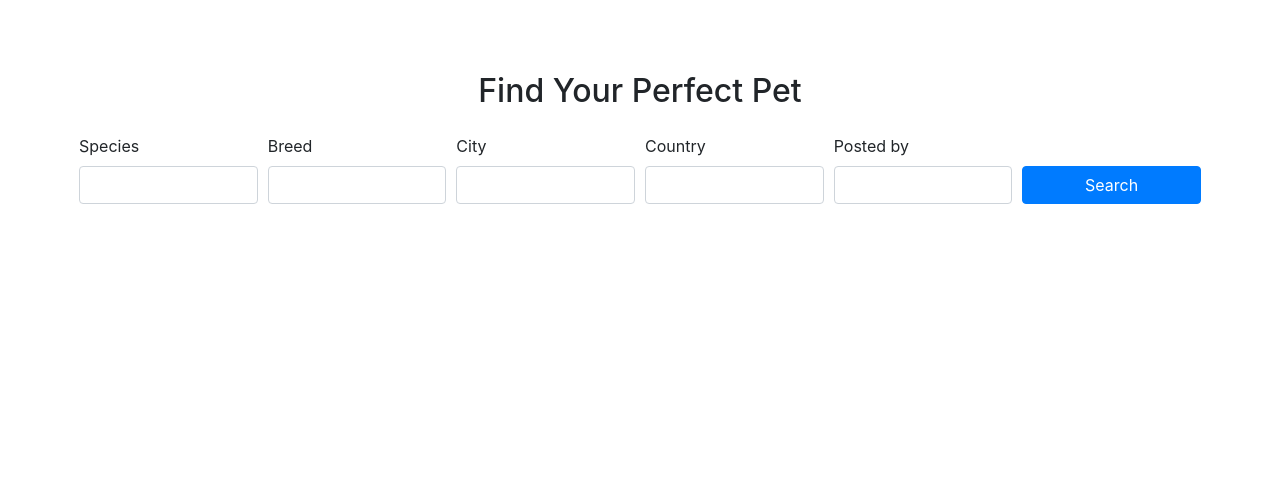
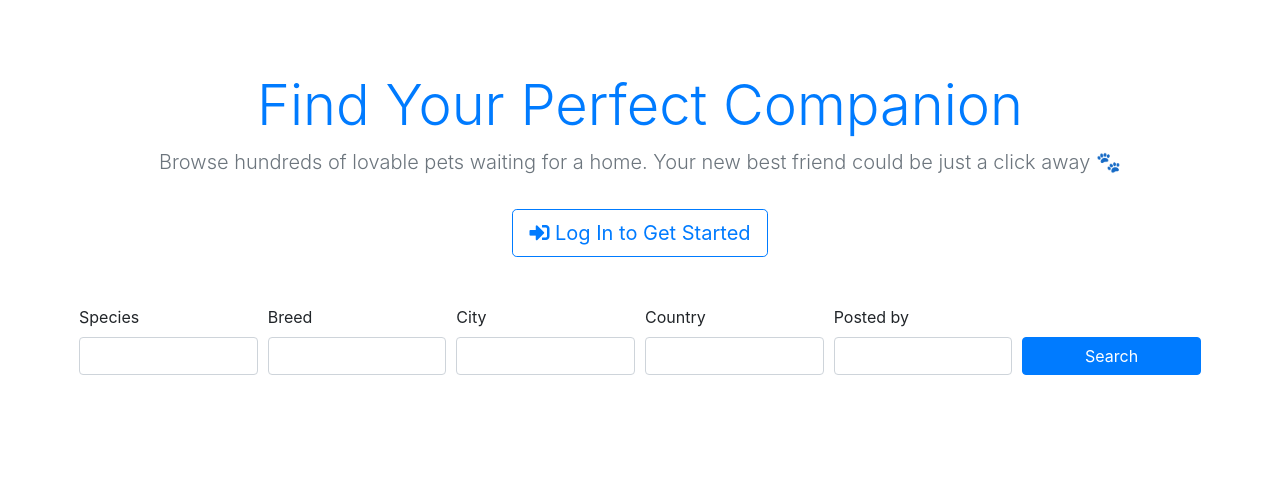
Before and after one commit to sahlaouiahmed/adopetspalatform, a Django app: page / in a window 1280 px wide. Shown: the part 56-553 px from the top of the page. Run offline with Django 4.2, Linux system fonts and the light colour scheme; data that the repository does not hold is empty; parts of the project's set-up code (start-up, migrations or seed data) failed here and were passed over; some libraries are stand-ins or nearby versions.

Commit message:
Update: latest changes to Adopets Platform

```diff
--- a/CI_project4/settings.py
+++ b/CI_project4/settings.py
@@ -31,7 +31,7 @@ TEMPLATES_DIR = os.path.join(BASE_DIR, 'templates')
 SECRET_KEY = os.getenv('SECRET_KEY', 'default-secret-key')
 
 # SECURITY WARNING: don't run with debug turned on in production!
-DEBUG = False
+DEBUG = True
 
 ALLOWED_HOSTS = ['8000-sahlaouiahm-adopetsplat-pk9ymb7wjw2.ws.codeinstitute-ide.net','127.0.0.1', 'localhost','.herokuapp.com']
 
--- a/adopets_platform/templates/adopets_platform/index.html
+++ b/adopets_platform/templates/adopets_platform/index.html
@@ -1,29 +1,35 @@
-{% extends "base.html" %}
-{% load custom_filters %}
-{% block content %}
-<div class="container-fluid mt-5" style="width: 90%; margin: auto;">
-    <h2 class="text-center mb-4">Find Your Perfect Pet</h2>
+{% extends "base.html" %} {% load custom_filters %} {% block content %}
+<div class="container-fluid mt-5" style="width: 90%; margin: auto">
+  <div class="text-center my-5">
+    <h1 class="display-4 fw-bold text-primary">Find Your Perfect Companion</h1>
+    <p class="lead text-muted">
+      Browse hundreds of lovable pets waiting for a home. Your new best friend
+      could be just a click away 🐾
+    </p>
+
     {% if user.is_authenticated %}
-    <div class="text-center mt-4">
-        <a href="{% url 'add_pet' %}" class="btn btn-success">Add a New Pet</a>
+    <a href="{% url 'add_pet' %}" class="btn btn-primary btn-lg mt-3">
+      <i class="fas fa-plus-circle me-2"></i> Share a Pet for Adoption
+    </a>
+    {% else %}
+    <a href="{% url 'login' %}" class="btn btn-outline-primary btn-lg mt-3">
+      <i class="fas fa-sign-in-alt me-2"></i> Log In to Get Started
+    </a>
+    {% endif %}
   </div>
-    <br><br>
-    {% endif %}
+
   {% if messages %}
   <div class="alert alert-success" role="alert" id="success-message">
-        {% for message in messages %}
-        {{ message }}
-        {% endfor %}
+    {% for message in messages %} {{ message }} {% endfor %}
   </div>
   <script>
     setTimeout(function () {
-            var message = document.getElementById('success-message');
-            if (message) {
-                message.style.display = 'none';
-            }
-        }, 6000); // Hide message after 6 seconds
+      const message = document.getElementById("success-message");
+      if (message) message.style.display = "none";
+    }, 6000);
   </script>
   {% endif %}
+
   <form method="get" class="justify-content-center">
     <div class="form-row align-items-end justify-content-center mb-3">
       <div class="col-md-2">
@@ -51,19 +57,28 @@
       </div>
     </div>
   </form>
+
   <div class="grid-container mt-4">
     {% for pet in pets %}
     <div class="card">
-          <img src="{{ pet.photo.url }}" class="card-img-top img-fluid" alt="{{ pet.name }}">
+      <img
+        src="{{ pet.photo.url }}"
+        class="card-img-top img-fluid"
+        alt="{{ pet.name }}"
+      />
       <div class="card-body">
         <h5 class="card-title">{{ pet.name }}</h5>
         <p class="card-text"><strong>Gender:</strong> {{ pet.gender }}</p>
-            <p class="card-text"><i class="fas fa-map-marker-alt"></i> {{ pet.city }}, {{ pet.country }}</p>
-            <a href="{% url 'pet_detail' pet.id %}" class="card-button-bottom-left">View Details</a>
+        <p class="card-text">
+          <i class="fas fa-map-marker-alt"></i> {{ pet.city }}, {{ pet.country}}
+        </p>
+        <a href="{% url 'pet_detail' pet.id %}" class="card-button-bottom-left">
+          View Details
+        </a>
       </div>
     </div>
     {% endfor %}
   </div>
 </div>
-<br><br>
+<br /><br /><br />
 {% endblock %}
--- a/templates/base.html
+++ b/templates/base.html
@@ -11,7 +11,7 @@
 </head>
 <body>
     <div class="d-flex flex-column min-vh-100">
-        <nav class="navbar navbar-expand-lg navbar-dark bg-dark py-1">
+        <nav class="navbar navbar-expand-lg navbar-dark bg-dark py-1 sticky-top ">
             <div class="container">
                 <a class="navbar-brand" href="{% url 'index' %}">Adopets</a>
                 <button class="navbar-toggler" type="button" data-toggle="collapse" data-target="#navbarNav" aria-controls="navbarNav" aria-expanded="false" aria-label="Toggle navigation">
```
Also changed, not shown: adopets_platform/models.py (+16 -0 lines), adopets_platform/migrations/0009_alter_adoptionrequest_options_contactmessage.py (added), tips/migrations/0003_alter_article_options.py (added). Lines whose indentation alone changed are shown as unchanged.
